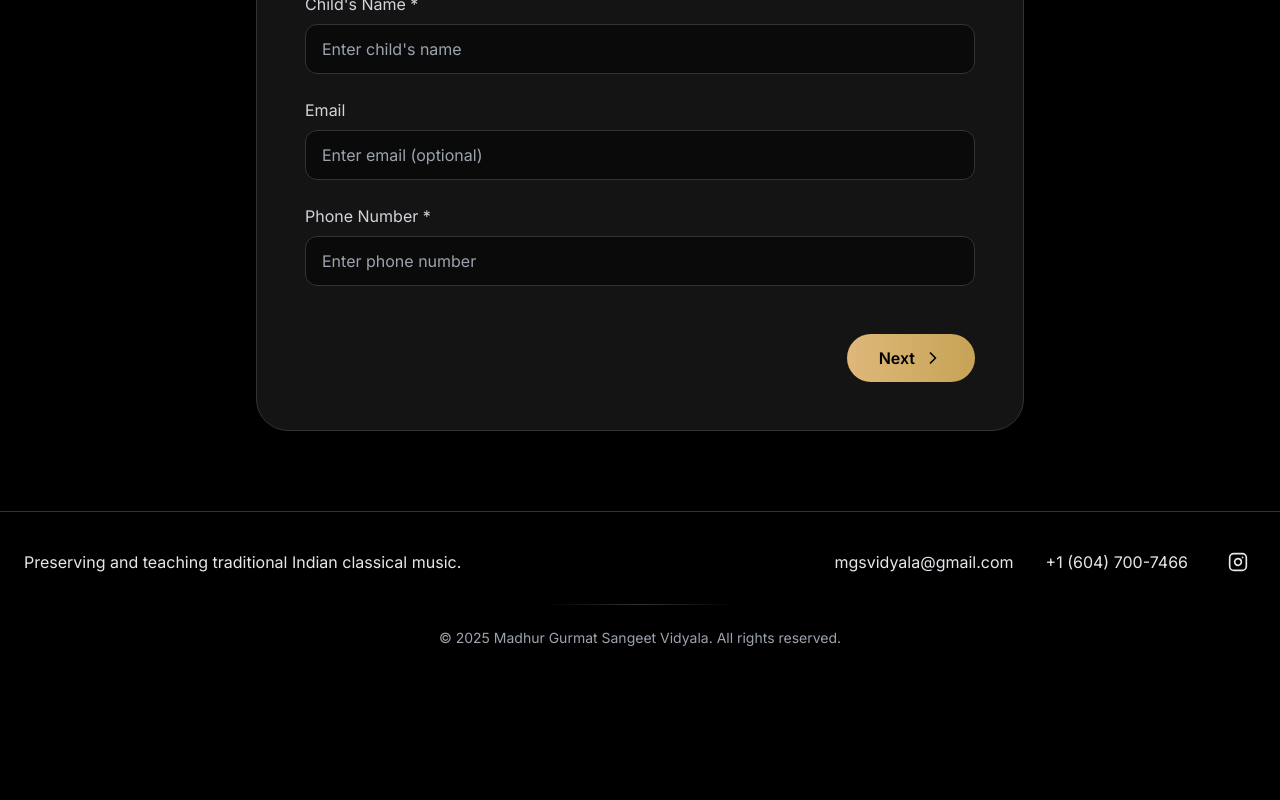
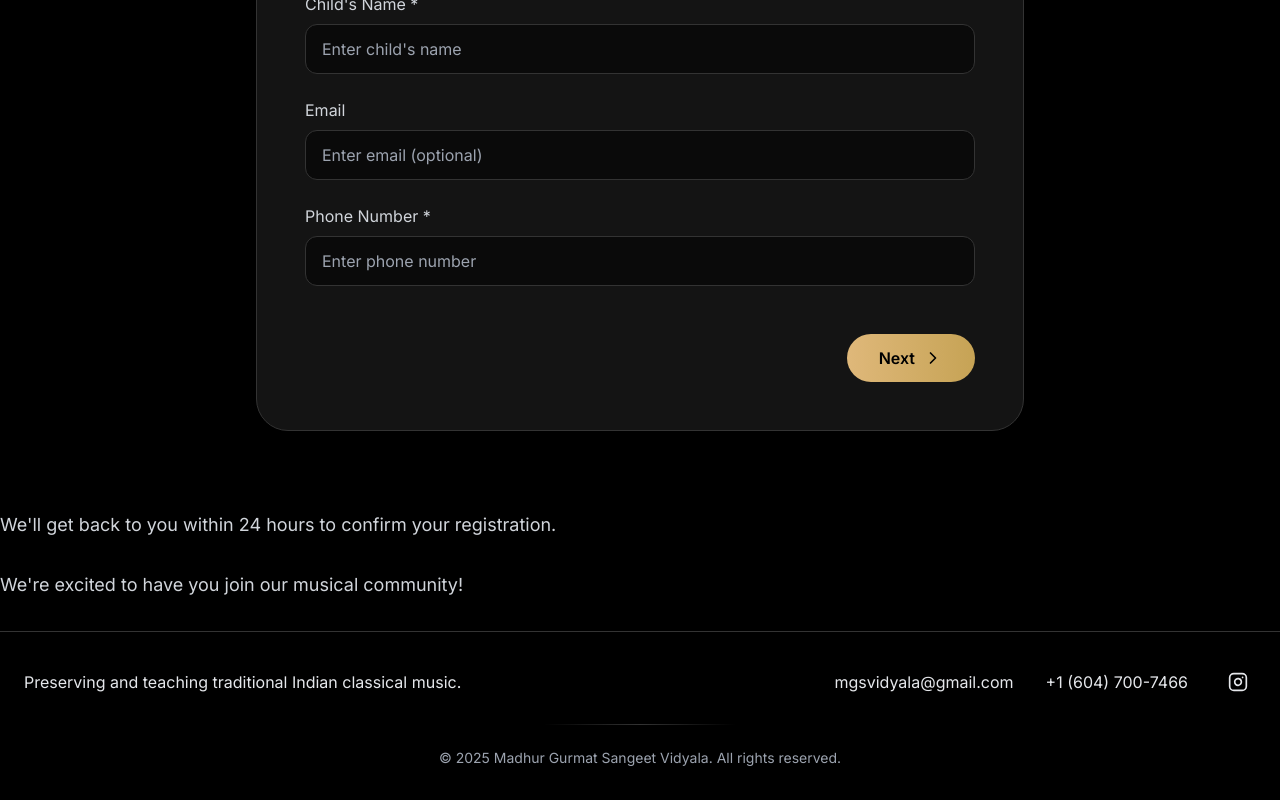
Before and after one commit to jsa498/MadhurMusic, a Next.js app: page /register in a window 1280 px wide. Shown: the part 1053-1853 px from the top of the page. Before the commit the page ends 1733 px from the top, so only its background shows below. Built offline with nearby package versions, Linux system fonts and the light colour scheme.

Commit message:
lint fix

```diff
--- a/src/app/about/page.tsx
+++ b/src/app/about/page.tsx
@@ -2,7 +2,7 @@
 
 import { motion } from 'framer-motion';
 import Image from 'next/image';
-import { GraduationCap, Music, Award, Users, Clock } from 'lucide-react';
+import { Music, Award, Users, Clock } from 'lucide-react';
 import HeroSection from '@/components/ui/hero-section';
 import Link from 'next/link';
 import { ChevronRight } from 'lucide-react';
@@ -88,13 +88,13 @@ export default function About() {
                 icon: <Music className="w-8 h-8" />,
                 description: "Committed to student success"
               }
-            ].map((stat, index) => (
+            ].map((stat, _) => (
               <motion.div
                 key={stat.label}
                 initial={{ opacity: 0, y: 20 }}
                 whileInView={{ opacity: 1, y: 0 }}
                 viewport={{ once: true }}
-                transition={{ duration: 0.5, delay: index * 0.1 }}
+                transition={{ duration: 0.5, delay: _ * 0.1 }}
                 className="bg-[#1A1A1A] rounded-[2rem] p-8 border border-[#333333] text-center hover:border-[#C6A355]/50 transition-all duration-300 group"
               >
                 <div className="w-16 h-16 rounded-full bg-[#C6A355]/10 group-hover:bg-[#C6A355] flex items-center justify-center mx-auto mb-6 transition-all duration-300">
--- a/src/app/classes/page.tsx
+++ b/src/app/classes/page.tsx
@@ -3,7 +3,7 @@
 import { motion, AnimatePresence } from 'framer-motion';
 import Image from 'next/image';
 import Link from 'next/link';
-import { Clock, Users, BookOpen, Star, Award, ChevronRight } from 'lucide-react';
+import { Clock, Users, BookOpen, Star, Award, ChevronRight, Music } from 'lucide-react';
 import HeroSection from '@/components/ui/hero-section';
 
 const containerVariants = {
@@ -119,7 +119,7 @@ export default function Classes() {
                 title: "Expert Teachers",
                 description: "Learn from experienced masters"
               }
-            ].map((feature, index) => (
+            ].map((feature, _) => (
               <motion.div
                 key={feature.title}
                 variants={itemVariants}
@@ -150,7 +150,7 @@ export default function Classes() {
         <div className="absolute inset-0 bg-gradient-to-b from-black via-[#1A1A1A]/50 to-black" />
         <div className="container relative mx-auto px-4">
           <div className="grid grid-cols-1 lg:grid-cols-3 gap-8">
-            {classes.map((classItem, index) => (
+            {classes.map((classItem, _) => (
               <motion.div
                 key={classItem.title}
                 variants={itemVariants}
--- a/src/app/layout.tsx
+++ b/src/app/layout.tsx
@@ -3,7 +3,6 @@ import { Inter } from "next/font/google";
 import "./globals.css";
 import Navbar from "@/components/ui/navbar";
 import Link from "next/link";
-import Image from "next/image";
 
 const inter = Inter({ subsets: ["latin"] });
 
--- a/src/app/page.tsx
+++ b/src/app/page.tsx
@@ -254,7 +254,7 @@ export default function Home() {
               Ready to Begin Your Musical Journey?
             </h2>
             <p className="text-xl text-gray-300 mb-10">
-              Join our community of passionate learners and start your journey in Indian classical music
+              Join our community and experience the difference of learning with dedicated professionals.
             </p>
             <div className="flex flex-col sm:flex-row items-center justify-center gap-4">
               <Link
--- a/src/app/register/page.tsx
+++ b/src/app/register/page.tsx
@@ -4,6 +4,7 @@ import { useState, useEffect } from 'react';
 import { motion, AnimatePresence } from 'framer-motion';
 import { ChevronRight, User2, Music, Check, X, Users2, Clock } from 'lucide-react';
 import HeroSection from '@/components/ui/hero-section';
+import Image from 'next/image';
 
 const steps = [
   {
@@ -457,6 +458,14 @@ export default function Register() {
           </div>
         </Modal>
       </section>
+
+      <p className="text-gray-300 text-lg mb-8">
+        We&apos;ll get back to you within 24 hours to confirm your registration.
+      </p>
+
+      <p className="text-gray-300 text-lg mb-8">
+        We&apos;re excited to have you join our musical community!
+      </p>
     </div>
   );
 }
```
